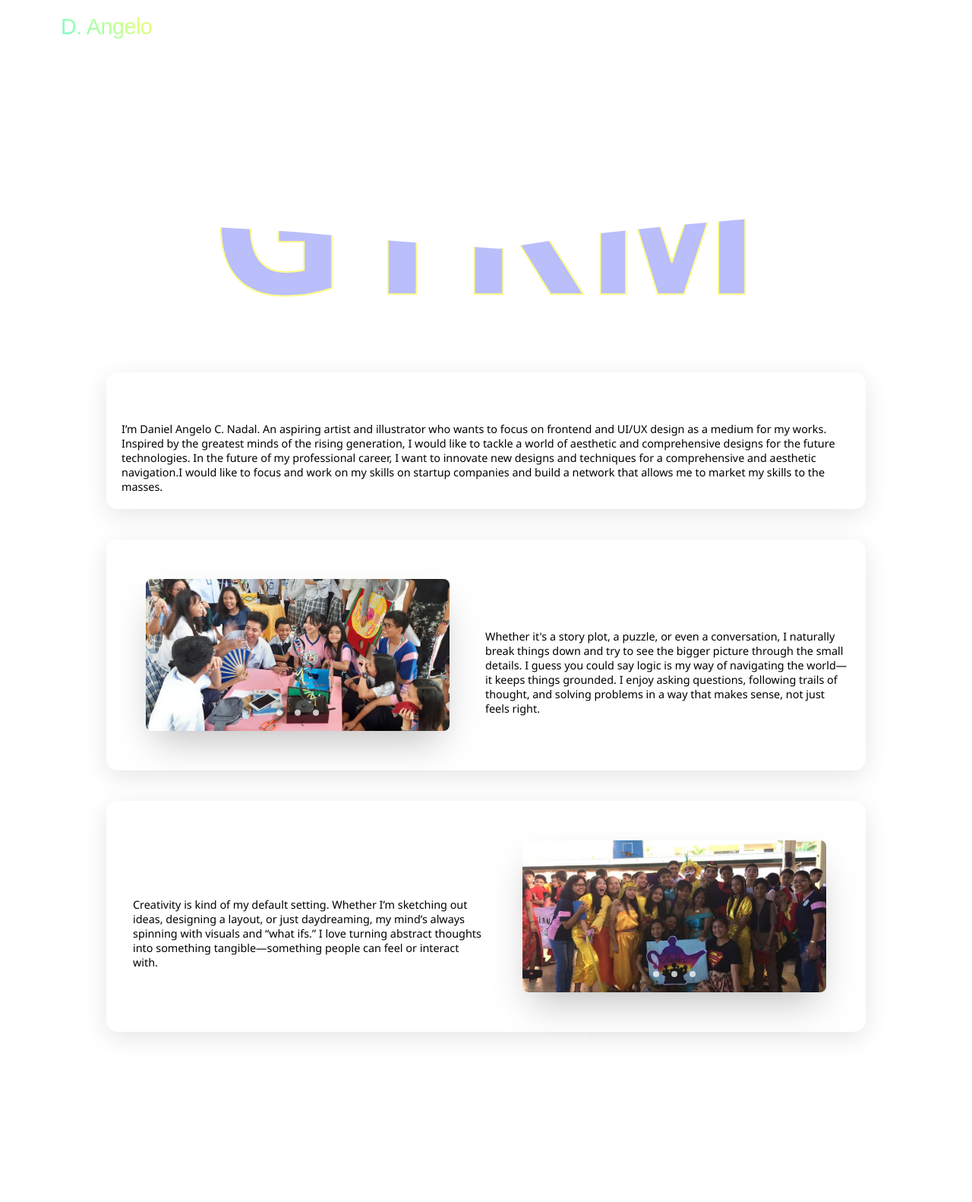
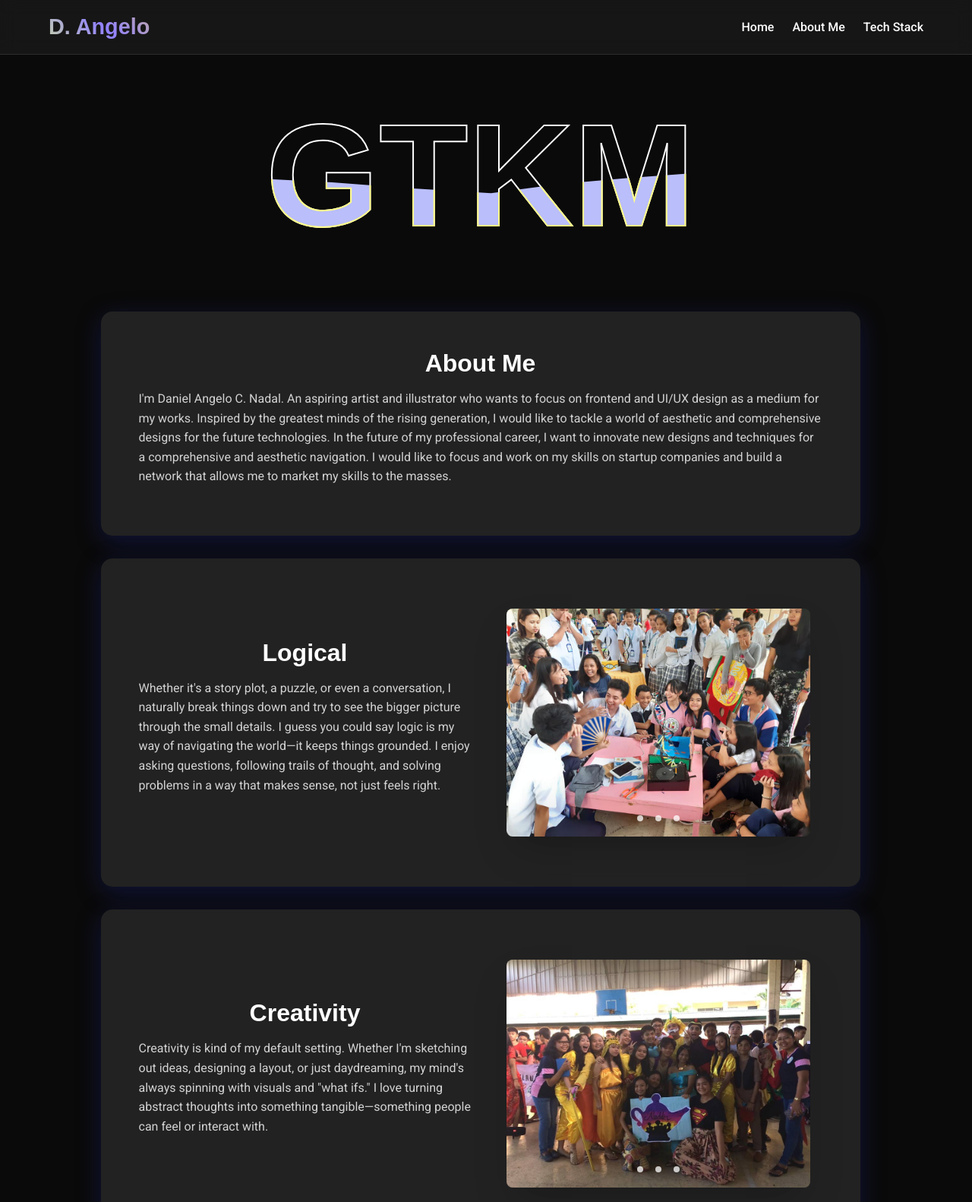
Before and after one commit to ritzy01/WebSys, a plain HTML site: page about.html in a window 1280 px wide. Shown: the top 1582 px of the page at 76% size. Before the commit the page ends 1398 px from the top, so only its background shows below. Drawn offline with nearby package versions, Linux system fonts and the light colour scheme; a script that the page names is missing; a web font is replaced by a local one.

Commit message:
Add @media

```diff
--- a/about.css
+++ b/about.css
@@ -2,7 +2,22 @@
   margin: 0;
   padding: 0;
   box-sizing: border-box;
-  font-family: "Segoe UI", Tahoma, Geneva, Verdana, sans-serif;
+  font-family: "Roboto", "Segoe UI", Tahoma, Geneva, Verdana, sans-serif;
+}
+
+:root {
+  --gradient: linear-gradient(45deg, #76ffca, #e2ff79, #9181ff, #e0c468);
+  --glass-bg: rgba(255, 255, 255, 0.05);
+  --border: 1px solid rgba(255, 255, 255, 0.1);
+  --shadow: 0 8px 32px 0 rgba(31, 38, 135, 0.37);
+  --mobile-padding: 15px;
+  --card-padding: 20px;
+}
+
+body {
+  background: #0a0a0a;
+  min-height: 100vh;
+  overflow-x: hidden;
 }
 
 canvas {
@@ -15,57 +30,30 @@ canvas {
   z-index: -1;
 }
 
-div.logo {
-  font-family: "Finger Paint", sans-serif;
-  font-weight: 400;
-  font-style: normal;
-}
-
-:root {
-  --gradient: linear-gradient(45deg, #76ffca, #e2ff79, #9181ff, #e0c468);
-  --glass-bg: rgba(255, 255, 255, 0.05);
-  --border: 1px solid rgba(255, 255, 255, 0.1);
-  --shadow: 0 8px 32px 0 rgba(31, 38, 135, 0.37);
-}
-
+/* Navbar Styles */
 .navbar {
   position: fixed;
   top: 0;
   left: 0;
   width: 100%;
-  padding: 1.2rem 5%;
+  padding: 1rem var(--mobile-padding);
   backdrop-filter: blur(12px);
   background: var(--glass-bg);
   border-bottom: var(--border);
   z-index: 1000;
-  margin-bottom: 100px;
-}
-
-.nav-links a:hover {
-  background-color: #ff3366; /* red background */
-  color: white;
-  padding: 0.5rem 1rem;
-  border-radius: 4px;
-  transition: all 0.3s ease;
-}
-
-.navbar.scrolled {
-  padding: 0.8rem 5%;
-  background: rgba(10, 10, 10, 0.95);
 }
 
 .navbar-container {
   display: flex;
   justify-content: space-between;
   align-items: center;
-  max-width: 1400px;
   width: 100%;
   margin: 0 auto;
-  padding: 0 1rem;
 }
 
 .logo {
-  font-size: 1.8rem;
+  font-family: "Finger Paint", sans-serif;
+  font-size: 1.5rem;
   font-weight: 700;
   background: var(--gradient);
   -webkit-background-clip: text;
@@ -73,37 +61,12 @@ div.logo {
   -webkit-text-fill-color: transparent;
   animation: gradient 8s linear infinite;
   background-size: 300%;
-  letter-spacing: -0.5px;
-}
-
-@media (max-width: 768px) {
-  .burger {
-    display: flex;
-  }
-
-  .nav-links {
-    position: absolute;
-    top: 100%;
-    left: 0;
-    background: rgba(10, 10, 10, 0.95);
-    width: 100%;
-    flex-direction: column;
-    align-items: center;
-    gap: 1.5rem;
-    padding: 1rem 0;
-    display: none;
-    z-index: 999;
-  }
-
-  .nav-links.active {
-    display: flex;
-  }
 }
 
 .nav-links {
   list-style: none;
   display: flex;
-  gap: 2rem; /* space between links */
+  gap: 1.5rem;
   align-items: center;
 }
 
@@ -111,63 +74,87 @@ div.logo {
   color: white;
   text-decoration: none;
   font-weight: 500;
-  position: relative;
   padding: 0.5rem 0;
   transition: all 0.3s ease;
-  font-size: 1.05rem;
-  letter-spacing: 0.3px;
+  font-size: 1rem;
+}
+
+.nav-links a:hover {
+  background-color: #ff3366;
+  color: white;
+  padding: 0.5rem 1rem;
+  border-radius: 4px;
 }
 
 .burger {
   display: none;
   flex-direction: column;
-  gap: 6px;
+  gap: 5px;
   cursor: pointer;
+  width: 30px;
 }
 
 .burger span {
-  width: 25px;
+  width: 100%;
   height: 3px;
   background: white;
   border-radius: 2px;
+  transition: all 0.3s ease;
 }
 
+/* Mobile Menu */
 @media (max-width: 768px) {
   .burger {
     display: flex;
   }
 
   .nav-links {
-    position: absolute;
-    top: 100%;
+    position: fixed;
+    top: 70px;
     left: 0;
-    background: rgba(10, 10, 10, 0.95);
+    right: 0;
+    background: rgba(10, 10, 10, 0.98);
     width: 100%;
     flex-direction: column;
     align-items: center;
-    gap: 1.5rem;
-    padding: 1rem 0;
+    gap: 1rem;
+    padding: 1.5rem 0;
     display: none;
+    border-bottom: var(--border);
   }
 
   .nav-links.active {
     display: flex;
   }
+
+  .nav-links li {
+    width: 100%;
+    text-align: center;
+  }
+
+  .nav-links a {
+    display: block;
+    padding: 0.8rem;
+    font-size: 1.1rem;
+  }
 }
 
-/* AFTER NAVBAR AND CANVAS */
+/* GTKM Animation */
+.main {
+  position: relative;
+  height: 200px;
+  margin-top: 70px;
+}
 
 h2 {
-  display: flex;
-  justify-content: center;
-  align-items: center;
-  font-size: 250px;
   position: absolute;
-  top: 120px;
+  top: 50%;
   left: 50%;
-  transform: translateX(-50%);
+  transform: translate(-50%, -50%);
+  font-size: 8rem;
+  font-family: 'Franklin Gothic Medium', 'Arial Narrow', Arial, sans-serif;
+  text-align: center;
   margin: 0;
-  text-align: center;
 }
 
 .first {
@@ -182,230 +169,93 @@ h2 {
 }
 
 @keyframes waves {
-  0%,
-  100% {
+  0%, 100% {
     clip-path: polygon(
-      0% 45%,
-      16% 44%,
-      33% 50%,
-      54% 60%,
-      70% 61%,
-      84% 59%,
-      100% 52%,
-      100% 100%,
-      0% 100%
+      0% 45%, 16% 44%, 33% 50%, 54% 60%,
+      70% 61%, 84% 59%, 100% 52%,
+      100% 100%, 0% 100%
     );
   }
-
   50% {
     clip-path: polygon(
-      0% 60%,
-      15% 65%,
-      34% 66%,
-      51% 62%,
-      67% 50%,
-      84% 45%,
-      100% 46%,
-      100% 100%,
-      0% 100%
+      0% 60%, 15% 65%, 34% 66%, 51% 62%,
+      67% 50%, 84% 45%, 100% 46%,
+      100% 100%, 0% 100%
     );
   }
 }
 
-/* GTKM */
+/* Content and Cards */
+.content {
+  position: relative;
+  z-index: 1;
+  margin-top: 50px;
+  padding: var(--mobile-padding);
+}
 
 .card-container {
   display: flex;
-  justify-content: center;
-  flex-wrap: wrap;
-  gap: 10px;
-  padding: 40px 20px;
-  position: relative;
-}
-
-.card-content {
-  flex: 1; /* Takes remaining space */
+  flex-direction: column;
+  align-items: center;
+  gap: 30px;
+  padding: 20px 0;
+  margin: 10px;
 }
 
 .card {
-  width: 1000px;
+  width: 100%;
+  max-width: 1000px;
   background: rgba(255, 255, 255, 0.1);
   backdrop-filter: blur(10px);
   border-radius: 15px;
-  margin-top: 450px;
-  padding: 20px;
-  box-shadow: 0 8px 32px rgba(0, 0, 0, 0.1);
+  padding: var(--card-padding);
+  box-shadow: var(--shadow);
   transition: transform 0.3s ease;
-  display: flex; /* Add flexbox */
-  gap: 15px; /* Space between image and text */
-  align-items: center; /* Vertically center content */
-}
-
-.text {
+  display: flex;
   flex-direction: column;
-}
-
-.card-img {
-  width: 300px; /* Adjust as needed */
-  height: 300px; /* Adjust as needed */
-  border-radius: 10px;
-  object-fit: fill; /* Ensures image fills space without distortion */
-  flex-shrink: 0; /* Prevents image from shrinking */
-}
-
-.card:hover {
-  transform: translateY(-10px);
+  gap: 20px;
+  padding: 50px;
 }
 
 .card h1 {
   font-family: "Finger Paint", sans-serif;
   color: white;
   text-align: center;
-  margin-top: 0;
-  margin-bottom: 8px; /* Add some space below title */
+  margin-bottom: 15px;
+  font-size: 2rem;
 }
 
 .card p {
-  font-size: 0.9rem; /* Slightly smaller text */
-  margin: 0; /* Remove default margins */
+  color: rgba(255, 255, 255, 0.8);
+  font-size: 1rem;
+  line-height: 1.6;
+  margin-bottom: 15px;
 }
 
-.card2-container {
-  display: flex;
-  justify-content: center;
-  flex-wrap: wrap;
-  gap: 10px;
-  padding: 40px 20px;
-  position: relative;
-}
-
-.card2-content {
-  flex: 1; /* Takes remaining space */
-}
-
-.card2 {
-  width: 1000px;
-  background: rgba(255, 255, 255, 0.1);
-  backdrop-filter: blur(10px);
-  border-radius: 15px;
-  margin-top: 30px;
-  padding: 20px;
-  box-shadow: 0 8px 32px rgba(0, 0, 0, 0.1);
-  transition: transform 0.3s ease;
-  display: flex; /* Add flexbox */
-  gap: 15px; /* Space between image and text */
-  align-items: center; /* Vertically center content */
-}
-
-.text {
-  flex-direction: column;
-}
-
-.card2-img {
-  width: 300px; /* Adjust as needed */
-  height: 300px; /* Adjust as needed */
-  border-radius: 10px;
-  object-fit: fill; /* Ensures image fills space without distortion */
-  flex-shrink: 0; /* Prevents image from shrinking */
-}
-
-.card2:hover {
-  transform: translateY(-10px);
-}
-
-.card2 h1 {
-  font-family: "Finger Paint", sans-serif;
-  color: white;
-  text-align: center;
-  margin-top: 0;
-  margin-bottom: 8px; /* Add some space below title */
-}
-
-.card2 p {
-  font-size: 0.9rem; /* Slightly smaller text */
-  margin: 0; /* Remove default margins */
-}
-
-.card3-container {
-  display: flex;
-  justify-content: center;
-  flex-wrap: wrap;
-  gap: 10px;
-  padding: 40px 20px;
-  position: relative;
-}
-
-.card3-content {
-  flex: 1; /* Takes remaining space */
-}
-
-.card3 {
-  width: 1000px;
-  background: rgba(255, 255, 255, 0.1);
-  backdrop-filter: blur(10px);
-  border-radius: 15px;
-  margin-top: 30px;
-  padding: 20px;
-  box-shadow: 0 8px 32px rgba(0, 0, 0, 0.1);
-  transition: transform 0.3s ease;
-  display: flex; /* Add flexbox */
-  gap: 15px; /* Space between image and text */
-  align-items: center; /* Vertically center content */
-}
-
-.text {
-  flex-direction: column;
-}
-
-.card3-img {
-  width: 300px; /* Adjust as needed */
-  height: 300px; /* Adjust as needed */
-  border-radius: 10px;
-  object-fit: fill; /* Ensures image fills space without distortion */
-  flex-shrink: 0; /* Prevents image from shrinking */
-}
-
-.card3:hover {
-  transform: translateY(-10px);
-}
-
-.card3 h1 {
-  font-family: "Finger Paint", sans-serif;
-  color: white;
-  text-align: center;
-  margin-top: 0;
-  margin-bottom: 8px; /* Add some space below title */
-}
-
-.card3 p {
-  font-size: 0.9rem; /* Slightly smaller text */
-  margin: 0; /* Remove default margins */
-}
-
+/* Slider Styles */
 .container {
-  padding: 2rem;
+  padding: 1rem;
 }
 
 .slider-wrapper {
   position: relative;
-  max-width: 48rem;
+  max-width: 100%;
   margin: 0 auto;
 }
 
 .slider {
   display: flex;
-  width: 400px;
+  width: 100%;
   height: 200px;
   overflow-x: auto;
   scroll-snap-type: x mandatory;
   scroll-behavior: smooth;
   box-shadow: 0 1.5rem 3rem -0.75rem hsla(0, 0%, 0%, 0.25);
   border-radius: 0.5rem;
-  -ms-overflow-style: none; /* Hide scrollbar IE and Edge */
-  scrollbar-width: none; /* Hide scrollbar Firefox */
+  -ms-overflow-style: none;
+  scrollbar-width: none;
 }
 
-/* Hide scrollbar for Chrome, Safari and Opera */
 .slider::-webkit-scrollbar {
   display: none;
 }
@@ -414,6 +264,8 @@ h2 {
   flex: 1 0 100%;
   scroll-snap-align: start;
   object-fit: cover;
+  width: 100%;
+  height: 100%;
 }
 
 .slider-nav {
@@ -438,3 +290,64 @@ h2 {
 .slider-nav a:hover {
   opacity: 1;
 }
+
+/* Desktop Styles */
+@media (min-width: 768px) {
+  :root {
+    --mobile-padding: 20px;
+    --card-padding: 25px;
+  }
+
+  .navbar {
+    padding: 1.2rem 5%;
+  }
+
+  .logo {
+    font-size: 1.8rem;
+  }
+
+  .main {
+    height: 300px;
+    margin-top: 80px;
+  }
+
+  h2 {
+    font-size: 12rem;
+  }
+
+  .content {
+    margin-top: 350px;
+  }
+
+  .card {
+    flex-direction: row;
+    align-items: center;
+    gap: 30px;
+  }
+
+  .card:nth-child(even) {
+    flex-direction: row-reverse;
+  }
+
+  .slider {
+    height: 300px;
+    min-width: 400px;
+  }
+}
+
+@keyframes gradient {
+  0% { background-position: 0% 50%; }
+  50% { background-position: 100% 50%; }
+  100% { background-position: 0% 50%; }
+}
+
+/* Touch optimization */
+a, button, .burger {
+  -webkit-tap-highlight-color: transparent;
+}
+
+/* Prevent layout shift */
+html {
+  overflow-y: scroll;
+  scrollbar-gutter: stable;
+}
--- a/about.html
+++ b/about.html
@@ -2,20 +2,21 @@
 <html lang="en">
 <head>
   <meta charset="UTF-8" />
-    <meta name="viewport" content="width=device-width, initial-scale=1.0" />
+  <meta name="viewport" content="width=device-width, initial-scale=1.0, maximum-scale=1.0, user-scalable=no" />
   <link rel="stylesheet" type="text/css" href="about.css" />
   <link rel="preconnect" href="https://fonts.googleapis.com" />
   <link rel="preconnect" href="https://fonts.gstatic.com" crossorigin />
-    <link
-      href="https://fonts.googleapis.com/css2?family=Finger+Paint&family=Roboto:ital,wght@0,100..900;1,100..900&display=swap"
-      rel="stylesheet"
-    />
+  <link href="https://fonts.googleapis.com/css2?family=Finger+Paint&family=Roboto:ital,wght@0,100..900;1,100..900&display=swap" rel="stylesheet" />
   <title>Nads</title>
   <script src="https://cdnjs.cloudflare.com/ajax/libs/animejs/3.2.1/anime.min.js"></script>
+  <style>
+    /* CSS will be placed in the optimized version below */
+  </style>
 </head>
 <body>
   <canvas id="c"></canvas>
   <script src="script.js"></script>
+
   <div class="navbar">
     <div class="navbar-container">
       <div class="logo">D. Angelo</div>
@@ -24,12 +25,10 @@
         <span></span>
         <span></span>
       </div>
-
       <ul class="nav-links">
         <li><a href="index.html">Home</a></li>
         <li><a href="about.html">About Me</a></li>
         <li><a href="techstack.html">Tech Stack</a></li>
-      <li><a href="contact.html">Contact</a></li>
       </ul>
     </div>
   </div>
@@ -39,24 +38,21 @@
     <h2 class="second">GTKM</h2>
   </div>
 
-<div class="content">
     <div class="card-container">
       <div class="card">
-    <div class ="Intro text">
-      <h1> About Me</h1>
-      <p> I’m Daniel Angelo C. Nadal. An aspiring artist and illustrator who wants to focus on frontend and UI/UX design as a medium for my works. Inspired by the greatest minds of the rising generation, I would like to tackle a world of aesthetic and comprehensive designs for the future technologies. In the future of my professional career, I want to innovate new designs and techniques for a comprehensive and aesthetic navigation.I would like to focus and work on my skills on startup companies and build a network that allows me to market my skills to the masses.
-      </p>
+        <div class="Intro text">
+          <h1>About Me</h1>
+          <p>I'm Daniel Angelo C. Nadal. An aspiring artist and illustrator who wants to focus on frontend and UI/UX design as a medium for my works. Inspired by the greatest minds of the rising generation, I would like to tackle a world of aesthetic and comprehensive designs for the future technologies. In the future of my professional career, I want to innovate new designs and techniques for a comprehensive and aesthetic navigation. I would like to focus and work on my skills on startup companies and build a network that allows me to market my skills to the masses.</p>
         </div>
       </div>
 
-<div class="card2">
-  <div>
+      <div class="card">
         <section class="container">
           <div class="slider-wrapper">
             <div class="slider">
               <img id="slide-1" src="techn1.jpg" alt="3D rendering of an imaginary orange planet in space" />
               <img id="slide-2" src="techn2.jpg" alt="3D rendering of an imaginary green planet in space" />
-          <img id="slide-3" src="tech3.jpg" />
+              <img id="slide-3" src="tech3.jpg" alt="Technology illustration" />
             </div>
             <div class="slider-nav">
               <a href="#slide-1"></a>
@@ -64,32 +60,23 @@
               <a href="#slide-3"></a>
             </div>
           </div>
-
-
         </section>
+        <div class="Intro text">
+          <h1>Logical</h1>
+          <p>Whether it's a story plot, a puzzle, or even a conversation, I naturally break things down and try to see the bigger picture through the small details. I guess you could say logic is my way of navigating the world—it keeps things grounded. I enjoy asking questions, following trails of thought, and solving problems in a way that makes sense, not just feels right.</p>
         </div>
-<div class ="Intro text">
-  <h1> Logical</h1>
-  <p> Whether it's a story plot, a puzzle, or even a conversation, I naturally break things down and try to see the bigger picture through the small details. I guess you could say logic is my way of navigating the world—it keeps things grounded. I enjoy asking questions, following trails of thought, and solving problems in a way that makes sense, not just feels right.
-  </p>
         </div>
-
-</div>
-<div>
-  <div class="card3">
-    <div>
-      </div>
-        <div class ="Intro text">
-          <h1> Creativity</h1>
-          <p> Creativity is kind of my default setting. Whether I’m sketching out ideas, designing a layout, or just daydreaming, my mind’s always spinning with visuals and “what ifs.” I love turning abstract thoughts into something tangible—something people can feel or interact with.
-          </p>
+      <div class="card">
+        <div class="Intro text">
+          <h1>Creativity</h1>
+          <p>Creativity is kind of my default setting. Whether I'm sketching out ideas, designing a layout, or just daydreaming, my mind's always spinning with visuals and "what ifs." I love turning abstract thoughts into something tangible—something people can feel or interact with.</p>
         </div>
         <section class="container">
           <div class="slider-wrapper">
             <div class="slider">
-      <img id="slide-4" src="creative1.png" alt="3D rendering of an imaginary orange planet in space" />
-      <img id="slide-5" src="Creativity2.JPG" alt="3D rendering of an imaginary green planet in space" />
-      <img id="slide-6" src="creativity3.JPG" />
+              <img id="slide-4" src="creative1.png" alt="Creative artwork" />
+              <img id="slide-5" src="Creativity2.JPG" alt="Creative design" />
+              <img id="slide-6" src="creativity3.JPG" alt="Artistic creation" />
             </div>
             <div class="slider-nav">
               <a href="#slide-4"></a>
@@ -100,6 +87,8 @@
         </section>
       </div>
     </div>
+  </div>
+
   <script>
     const burger = document.getElementById("burger");
     const navLinks = document.querySelector(".nav-links");
@@ -108,5 +97,8 @@
       navLinks.classList.toggle("active");
     });
 
+    // Improved touch support
+    document.addEventListener('touchstart', function() {}, true);
   </script>
+</body>
 </html>
--- a/techstack.css
+++ b/techstack.css
@@ -188,7 +188,7 @@ div.logo {
   line-height: 1.2;
   color: white;
   font-weight: 700;
-  font-family: "Cormorant Garamond", serif;
+  font-family: "Finger Paint", sans-serif;
   margin-bottom: 1.5rem;
 }
 
```
Also changed, not shown: index.html (+75 -26 lines), techstack.html (+0 -1 lines). Lines whose indentation alone changed are shown as unchanged.
